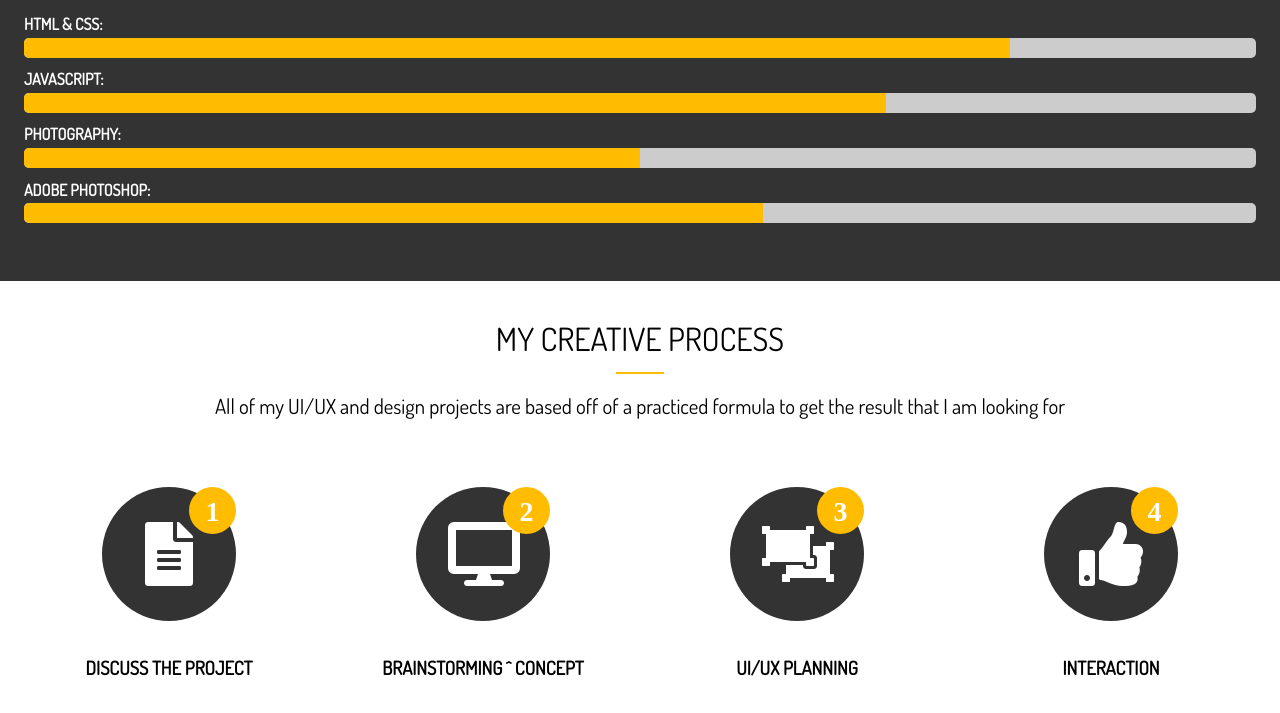
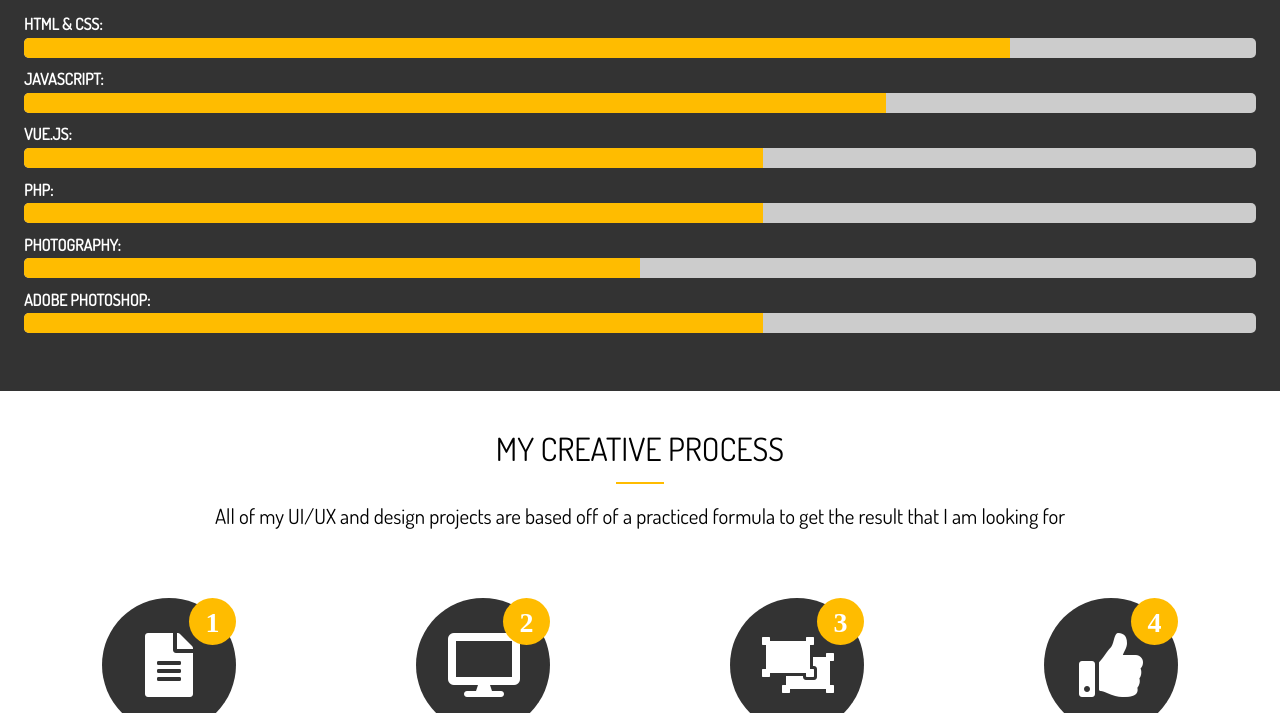
Before and after one commit to saugat-15/updated-portfolio, a website: page dist/index.html in a window 1280 px wide. Shown: the part 1640-2353 px from the top of the page. Drawn offline with Linux system fonts and the light colour scheme.

Commit message:
skills added

```diff
--- a/dist/index.html
+++ b/dist/index.html
@@ -131,6 +131,14 @@
       <div class="progress">
         <div style="width:70%"></div>
       </div>
+      <h4>Vue.js:</h4>
+      <div class="progress">
+        <div style="width:60%"></div>
+      </div>
+      <h4>PHP:</h4>
+      <div class="progress">
+        <div style="width:60%"></div>
+      </div>
       <h4>Photography:</h4>
       <div class="progress">
         <div style="width:50%"></div>
```
